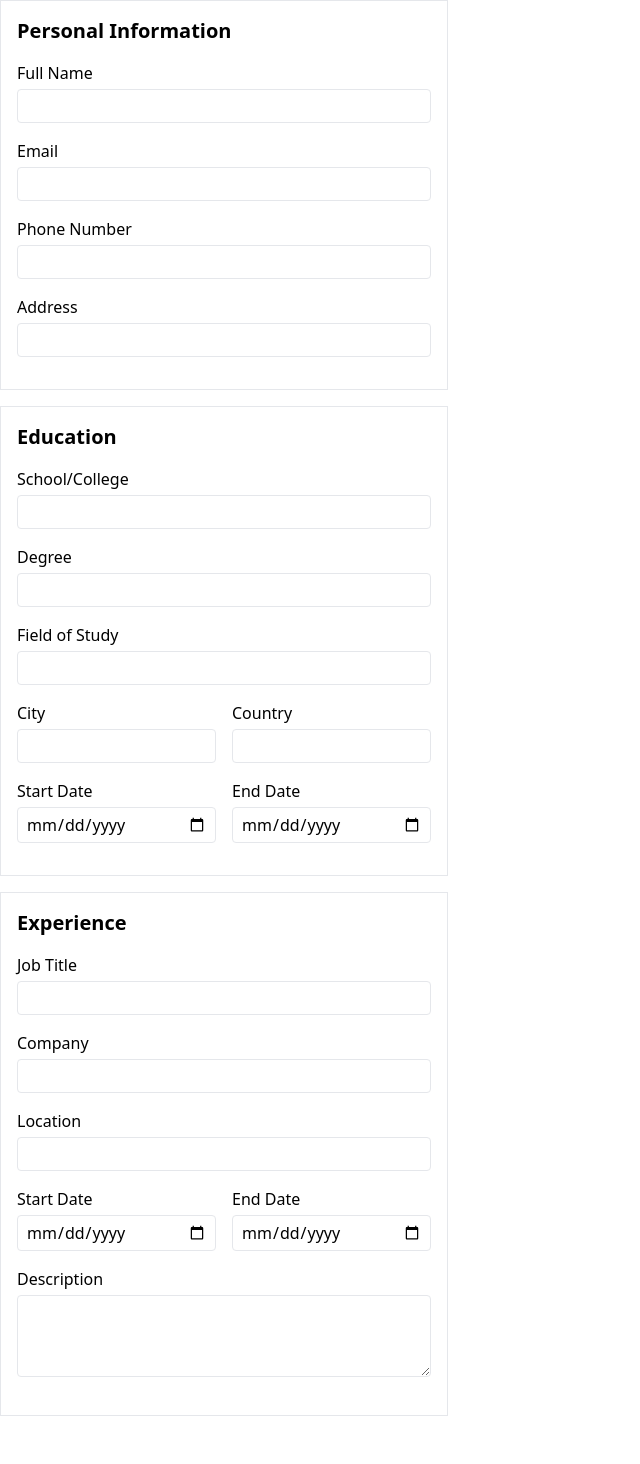
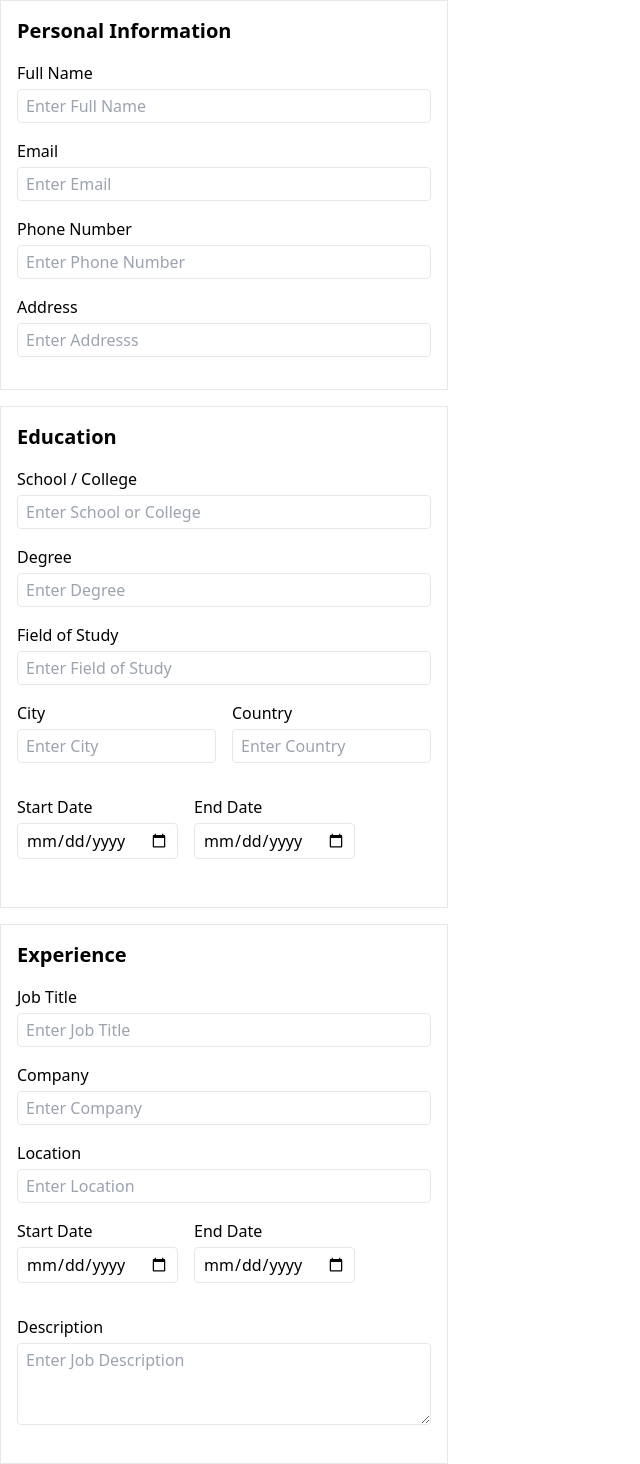
Before and after one commit to imanabshar/cv-generator, a React (Vite) app: page / in a window 1280 px wide. Shown: the whole page, without its empty margins (0-640 px from the left). Before the commit the page ends 1416 px from the top, so only its background shows below. Built offline with nearby package versions, Linux system fonts and the light colour scheme.

Commit message:
Create Input component and move state to App

```diff
--- a/src/App.jsx
+++ b/src/App.jsx
@@ -1,14 +1,53 @@
-import Education from "./components/educationInfo";
-import Experience from "./components/experienceInfo";
-import PersonalInfo from "./components/personalInfo";
+import { useState } from "react";
+
+import PersonalInfo from "./components/PersonalInfo";
+import EducationInfo from "./components/EducationInfo";
+import ExperienceInfo from "./components/ExperienceInfo";
 
 function App() {
+  const [personalInfo, setPersonalInfo] = useState({
+    name: "",
+    email: "",
+    phone: "",
+    address: "",
+  });
+
+  const [educationInfo, setEducationInfo] = useState({
+    school: "",
+    degree: "",
+    field: "",
+    city: "",
+    country: "",
+    startDate: "",
+    endDate: "",
+  });
+
+  const [experienceInfo, setExperienceInfo] = useState({
+    jobTitle: "",
+    company: "",
+    location: "",
+    startDate: "",
+    endDate: "",
+    description: "",
+  });
+
   return (
-    <>
-      <PersonalInfo />
-      <Education />
-      <Experience />
-    </>
+    <div>
+      <PersonalInfo
+        personalInfo={personalInfo}
+        setPersonalInfo={setPersonalInfo}
+      />
+
+      <EducationInfo
+        educationInfo={educationInfo}
+        setEducationInfo={setEducationInfo}
+      />
+
+      <ExperienceInfo
+        experienceInfo={experienceInfo}
+        setExperienceInfo={setExperienceInfo}
+      />
+    </div>
   );
 }
 
--- /dev/null
+++ b/src/components/Input.jsx
@@ -0,0 +1,41 @@
+function Input({ label, name, type, placeholder, value, onChange, rows }) {
+  // for textarea in experience Info
+  if (type === "textarea") {
+    return (
+      <div className="mb-4">
+        <label htmlFor={name} className="block mb-1 font-medium">
+          {label}
+        </label>
+        <textarea
+          id={name}
+          name={name}
+          type = {type}
+          placeholder={placeholder}
+          value={value}
+          onChange={onChange}
+          className="w-full border rounded px-2 py-1"
+          rows={rows}
+        />
+      </div>
+    );
+  }
+
+  return (
+    <div className="mb-4">
+      <label htmlFor={name} className="block mb-1 font-medium">
+        {label}
+      </label>
+      <input
+        id={name}
+        name={name}
+        type={type}
+        placeholder={placeholder}
+        value={value}
+        onChange={onChange}
+        className="w-full border rounded px-2 py-1"
+      />
+    </div>
+  );
+}
+
+export default Input;
--- a/src/components/educationInfo.jsx
+++ b/src/components/educationInfo.jsx
@@ -1,112 +1,82 @@
-import { useState } from "react";
+import Input from "./Input";
 
-function Education() {
-  const [school, setSchool] = useState("");
-  const [degree, setDegree] = useState("");
-  const [field, setField] = useState("");
-  const [city, setCity] = useState("");
-  const [country, setCountry] = useState("");
-  const [startDate, setStartDate] = useState("");
-  const [endDate, setEndDate] = useState("");
+function EducationInfo({ educationInfo, setEducationInfo }) {
+  const handleChange = (e) => {
+    const { name, value } = e.target;
+    setEducationInfo({
+      ...educationInfo,
+      [name]: value,
+    });
+  };
 
   return (
     <div className="p-4 border w-full max-w-md mt-4">
       <h2 className="text-xl font-semibold mb-4">Education</h2>
 
-      <div className="mb-4">
-        <label htmlFor="school" className="block mb-1 font-medium">
-          School/College
-        </label>
-        <input
-          id="school"
+      <Input
+        label="School / College"
+        name="school"
         type="text"
-          value={school}
-          onChange={(e) => setSchool(e.target.value)}
-          className="w-full border rounded px-2 py-1"
+        placeholder="Enter School or College"
+        value={educationInfo.school}
+        onChange={handleChange}
       />
-      </div>
 
-      <div className="mb-4">
-        <label htmlFor="degree" className="block mb-1 font-medium">
-          Degree
-        </label>
-        <input
-          id="degree"
+      <Input
+        label="Degree"
+        name="degree"
         type="text"
-          value={degree}
-          onChange={(e) => setDegree(e.target.value)}
-          className="w-full border rounded px-2 py-1"
+        placeholder="Enter Degree"
+        value={educationInfo.degree}
+        onChange={handleChange}
       />
-      </div>
 
-      <div className="mb-4">
-        <label htmlFor="field" className="block mb-1 font-medium">
-          Field of Study
-        </label>
-        <input
-          id="field"
+      <Input
+        label="Field of Study"
+        name="field"
         type="text"
-          value={field}
-          onChange={(e) => setField(e.target.value)}
-          className="w-full border rounded px-2 py-1"
+        placeholder="Enter Field of Study"
+        value={educationInfo.field}
+        onChange={handleChange}
+      />
+
+      <div className="flex gap-4 mb-4">
+        <Input
+          label="City"
+          name="city"
+          type="text"
+          placeholder="Enter City"
+          value={educationInfo.city}
+          onChange={handleChange}
+        />
+        <Input
+          label="Country"
+          name="country"
+          type="text"
+          placeholder="Enter Country"
+          value={educationInfo.country}
+          onChange={handleChange}
         />
       </div>
 
       <div className="flex gap-4 mb-4">
-        <div className="w-1/2">
-          <label htmlFor="city" className="block mb-1 font-medium">
-            City
-          </label>
-          <input
-            id="city"
-            type="text"
-            value={city}
-            onChange={(e) => setCity(e.target.value)}
-            className="w-full border rounded px-2 py-1"
+        <Input
+          label="Start Date"
+          name="startDate"
+          type="date"
+          value={educationInfo.startDate}
+          onChange={handleChange}
         />
-        </div>
-        <div className="w-1/2">
-          <label htmlFor="country" className="block mb-1 font-medium">
-            Country
-          </label>
-          <input
-            id="country"
-            type="text"
-            value={country}
-            onChange={(e) => setCountry(e.target.value)}
-            className="w-full border rounded px-2 py-1"
+        <Input
+          label="End Date"
+          name="endDate"
+          type="date"
+          value={educationInfo.endDate}
+          onChange={handleChange}
         />
-        </div>
-      </div>
-
-      <div className="flex gap-4 mb-4">
-        <div className="w-1/2">
-          <label htmlFor="startDate" className="block mb-1 font-medium">
-            Start Date
-          </label>
-          <input
-            id="startDate"
-            type="date"
-            value={startDate}
-            onChange={(e) => setStartDate(e.target.value)}
-            className="w-full border rounded px-2 py-1"
-          />
-        </div>
-        <div className="w-1/2">
-          <label htmlFor="endDate" className="block mb-1 font-medium">
-            End Date
-          </label>
-          <input
-            id="endDate"
-            type="date"
-            value={endDate}
-            onChange={(e) => setEndDate(e.target.value)}
-            className="w-full border rounded px-2 py-1"
-          />
-        </div>
       </div>
     </div>
   );
 }
 
-export default Education;
+export default EducationInfo;
--- a/src/components/experienceInfo.jsx
+++ b/src/components/experienceInfo.jsx
@@ -1,98 +1,73 @@
-import { useState } from "react";
+import Input from "./Input";
 
-function Experience() {
-  const [jobTitle, setJobTitle] = useState("");
-  const [company, setCompany] = useState("");
-  const [location, setLocation] = useState("");
-  const [startDate, setStartDate] = useState("");
-  const [endDate, setEndDate] = useState("");
-  const [description, setDescription] = useState("");
+function ExperienceInfo({ experienceInfo, setExperienceInfo }) {
+  const handleChange = (e) => {
+    const { name, value } = e.target;
+    setExperienceInfo({
+      ...experienceInfo,
+      [name]: value,
+    });
+  };
 
   return (
     <div className="p-4 border w-full max-w-md mt-4">
       <h2 className="text-xl font-semibold mb-4">Experience</h2>
 
-      <div className="mb-4">
-        <label htmlFor="jobTitle" className="block mb-1 font-medium">
-          Job Title
-        </label>
-        <input
-          id="jobTitle"
-          type="text"
-          value={jobTitle}
-          onChange={(e) => setJobTitle(e.target.value)}
-          className="w-full border rounded px-2 py-1"
+      <Input
+        label="Job Title"
+        name="jobTitle"
+        type="text"
+        placeholder="Enter Job Title"
+        value={experienceInfo.jobTitle}
+        onChange={handleChange}
+      />
+
+      <Input
+        label="Company"
+        name="company"
+        type="text"
+        placeholder="Enter Company"
+        value={experienceInfo.company}
+        onChange={handleChange}
+      />
+
+      <Input
+        label="Location"
+        name="location"
+        type="text"
+        placeholder="Enter Location"
+        value={experienceInfo.location}
+        onChange={handleChange}
+      />
+
+      <div className="flex gap-4 mb-4">
+        <Input
+          label="Start Date"
+          name="startDate"
+          type="date"
+          value={experienceInfo.startDate}
+          onChange={handleChange}
+        />
+        <Input
+          label="End Date"
+          name="endDate"
+          type="date"
+          value={experienceInfo.endDate}
+          onChange={handleChange}
         />
       </div>
 
-      <div className="mb-4">
-        <label htmlFor="company" className="block mb-1 font-medium">
-          Company
-        </label>
-        <input
-          id="company"
-          type="text"
-          value={company}
-          onChange={(e) => setCompany(e.target.value)}
-          className="w-full border rounded px-2 py-1"
-        />
-      </div>
-
-      <div className="mb-4">
-        <label htmlFor="location" className="block mb-1 font-medium">
-          Location
-        </label>
-        <input
-          id="location"
-          type="text"
-          value={location}
-          onChange={(e) => setLocation(e.target.value)}
-          className="w-full border rounded px-2 py-1"
-        />
-      </div>
-
-      <div className="flex gap-4 mb-4">
-        <div className="w-1/2">
-          <label htmlFor="startDate" className="block mb-1 font-medium">
-            Start Date
-          </label>
-          <input
-            id="startDate"
-            type="date"
-            value={startDate}
-            onChange={(e) => setStartDate(e.target.value)}
-            className="w-full border rounded px-2 py-1"
-          />
-        </div>
-
-        <div className="w-1/2">
-          <label htmlFor="endDate" className="block mb-1 font-medium">
-            End Date
-          </label>
-          <input
-            id="endDate"
-            type="date"
-            value={endDate}
-            onChange={(e) => setEndDate(e.target.value)}
-            className="w-full border rounded px-2 py-1"
-          />
-        </div>
-      </div>
-
-      <div className="mb-4">
-        <label htmlFor="description" className="block mb-1 font-medium">
-          Description
-        </label>
-        <textarea
-          id="description"
-          value={description}
-          onChange={(e) => setDescription(e.target.value)}
-          className="w-full border rounded px-2 py-1"
-          rows="3"
-        ></textarea>
-      </div>
+      <Input
+        label="Description"
+        name="description"
+        type="textarea"
+        placeholder="Enter Job Description"
+        value={experienceInfo.description}
+        onChange={handleChange}
+        rows={3}
+      />
     </div>
   );
 }
 
-export default Experience;
+export default ExperienceInfo;
--- a/src/components/personalInfo.jsx
+++ b/src/components/personalInfo.jsx
@@ -1,66 +1,54 @@
-import { useState } from "react";
+import Input from "./Input";
 
-function PersonalInfo() {
-  const [name, setName] = useState("");
-  const [email, setEmail] = useState("");
-  const [phoneNum, setPhoneNum] = useState("");
-  const [address, setAddress] = useState("");
+function PersonalInfo({ personalInfo, setPersonalInfo }) {
+  function handleChange(e) {
+    const { name, value } = e.target;
+
+    setPersonalInfo({
+      ...personalInfo,
+      [name]: value,
+    });
+  }
 
   return (
     <div className="p-4 border w-full max-w-md">
       <h2 className="text-xl font-semibold mb-4">Personal Information</h2>
 
-      <div className="mb-4">
-        <label htmlFor="name" className="block mb-1 font-medium">
-          Full Name
-        </label>
-        <input
-          id="name"
+      <Input
+        label="Full Name"
+        name="name"
         type="text"
-          value={name}
-          onChange={(e) => setName(e.target.value)}
-          className="w-full border rounded px-2 py-1"
+        placeholder="Enter Full Name"
+        value={personalInfo.name}
+        onChange={handleChange}
       />
-      </div>
 
-      <div className="mb-4">
-        <label htmlFor="email" className="block mb-1 font-medium">
-          Email
-        </label>
-        <input
-          id="email"
+      <Input
+        label="Email"
+        name="email"
         type="email"
-          value={email}
-          onChange={(e) => setEmail(e.target.value)}
-          className="w-full border rounded px-2 py-1"
+        placeholder="Enter Email "
+        value={personalInfo.email}
+        onChange={handleChange}
       />
-      </div>
 
-      <div className="mb-4">
-        <label htmlFor="phone" className="block mb-1 font-medium">
-          Phone Number
-        </label>
-        <input
-          id="phone"
+      <Input
+        label="Phone Number"
+        name="phone"
         type="text"
-          value={phoneNum}
-          onChange={(e) => setPhoneNum(e.target.value)}
-          className="w-full border rounded px-2 py-1"
+        placeholder="Enter Phone Number"
+        value={personalInfo.phone}
+        onChange={handleChange}
       />
-      </div>
 
-      <div className="mb-4">
-        <label htmlFor="address" className="block mb-1 font-medium">
-          Address
-        </label>
-        <input
-          id="address"
+      <Input
+        label="Address"
+        name="address"
         type="text"
-          value={address}
-          onChange={(e) => setAddress(e.target.value)}
-          className="w-full border rounded px-2 py-1"
+        placeholder="Enter Addresss"
+        value={personalInfo.address}
+        onChange={handleChange}
       />
-      </div>
     </div>
   );
 }
```
Lines whose indentation alone changed are shown as unchanged.
